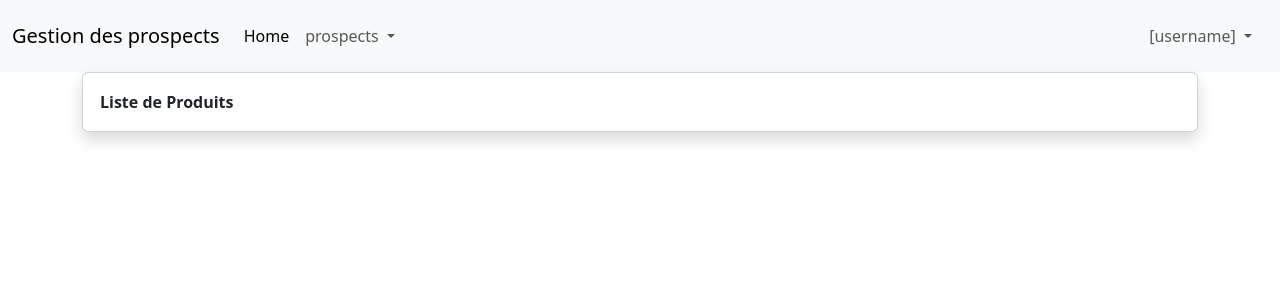
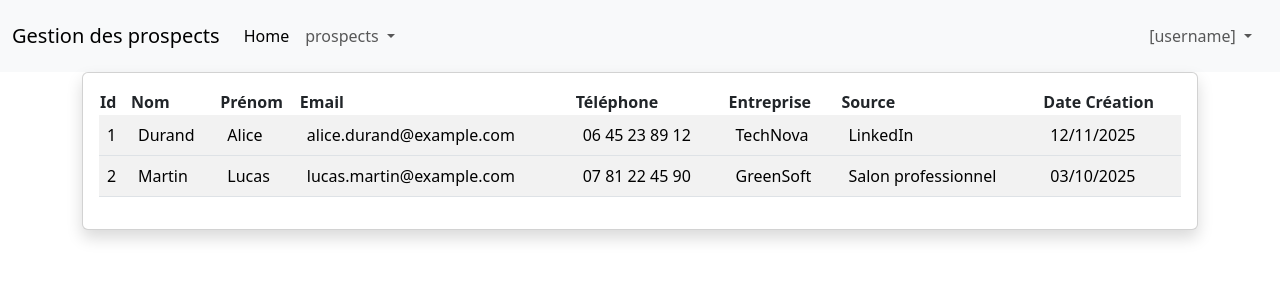
Before and after one commit to refschool/coursSpringAngular, an Angular app in the folder Angular/MesProspects/: page /prospects in a window 1280 px wide. Shown: the top 300 px of the page. Built offline with nearby package versions, Linux system fonts and the light colour scheme.

Commit message:
Créer la classe Modèle Prospect

```diff
--- a/Angular/MesProspects/src/app/prospects/prospects.html
+++ b/Angular/MesProspects/src/app/prospects/prospects.html
@@ -1,17 +1,29 @@
 <div class="container">
     <div class="card shadow mb-4">
         <div class="card-body">
-            <table>
-                <thead>
-                    <tr>
-                        <th>Liste de Produits</th>
-                    </tr>
-                </thead>
-                @for (produit of produits; track produit)
-                {
+            <table class="table table-striped">
+                <tr>
+                    <th>Id</th>
+                    <th>Nom</th>
+                    <th>Prénom</th>
+                    <th>Email</th>
+                    <th>Téléphone</th>
+                    <th>Entreprise</th>
+                    <th>Source</th>
+                    <th>Date Création</th>
+                </tr>
+
+                @for (prospect of prospects; track prospect.id_prospect) {
                 <tbody>
                     <tr>
-                        <td>{{produit}}</td>
+                        <td>{{ prospect.id_prospect }}</td>
+                        <td>{{ prospect.nom }}</td>
+                        <td>{{ prospect.prenom }}</td>
+                        <td>{{ prospect.email }}</td>
+                        <td>{{ prospect.telephone }}</td>
+                        <td>{{ prospect.entreprise }}</td>
+                        <td>{{ prospect.source }}</td>
+                        <td>{{ prospect.date_creation | date:'dd/MM/yyyy' }}</td>
                     </tr>
                 </tbody>
                 }
--- a/Angular/MesProspects/src/app/prospects/prospects.ts
+++ b/Angular/MesProspects/src/app/prospects/prospects.ts
@@ -1,5 +1,7 @@
 import { CommonModule } from '@angular/common';
 import { Component } from '@angular/core';
+import { Prospect } from '../model/prospect.model';
+
 
 @Component({
   selector: 'app-prospects',
@@ -7,8 +9,28 @@ import { Component } from '@angular/core';
   templateUrl: './prospects.html'
 })
 export class Prospects {
-  prospects: string[];
+  prospects: Prospect[];
   constructor() {
-    this.prospects = ["Yvon", "Thierry", "Emma"];
+    this.prospects = [
+      {
+        id_prospect: 1,
+        nom: "Durand",
+        prenom: "Alice",
+        email: "alice.durand@example.com",
+        telephone: "06 45 23 89 12",
+        entreprise: "TechNova",
+        source: "LinkedIn",
+        date_creation: new Date("2025-11-12")
+      },
+      {
+        id_prospect: 2,
+        nom: "Martin",
+        prenom: "Lucas",
+        email: "lucas.martin@example.com",
+        telephone: "07 81 22 45 90",
+        entreprise: "GreenSoft",
+        source: "Salon professionnel",
+        date_creation: new Date("2025-10-03")
+      }]
   }
 }
```
Also changed, not shown: Angular/MesProspects/src/app/model/prospect.model.ts (added, +10 -0 lines).
